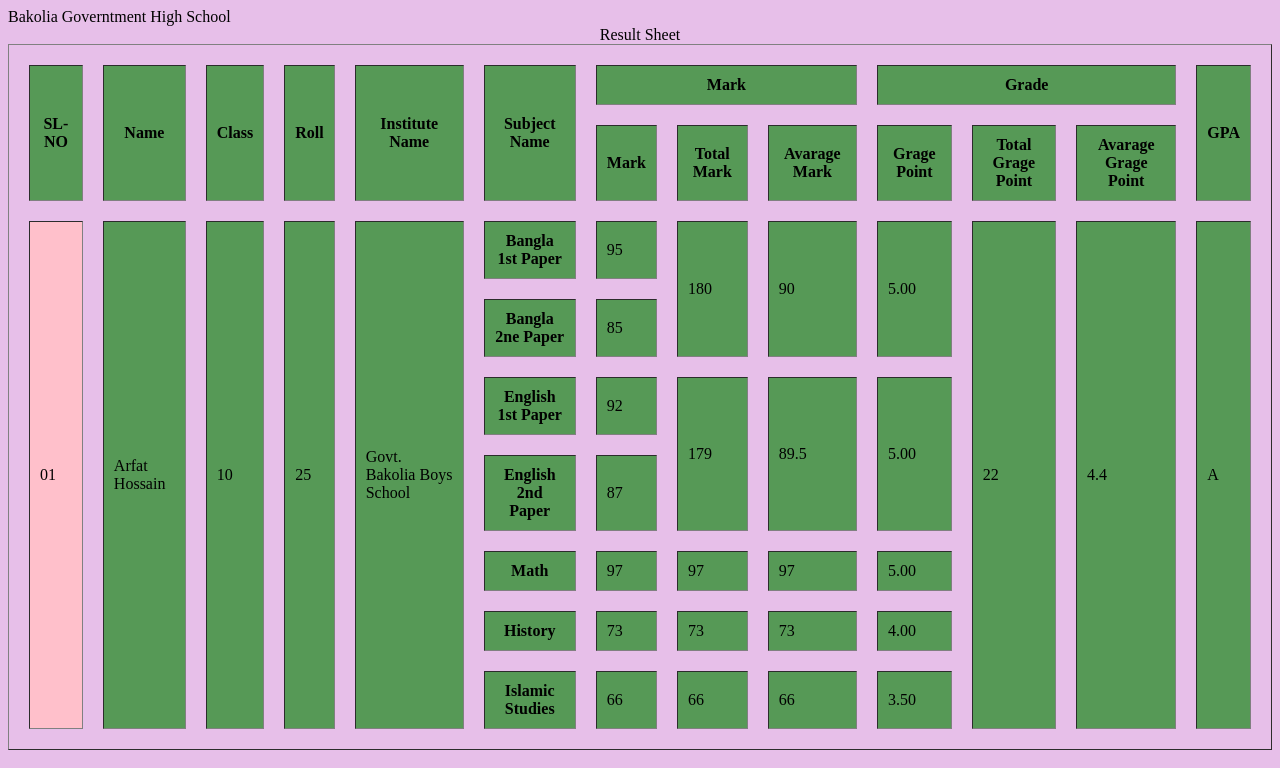
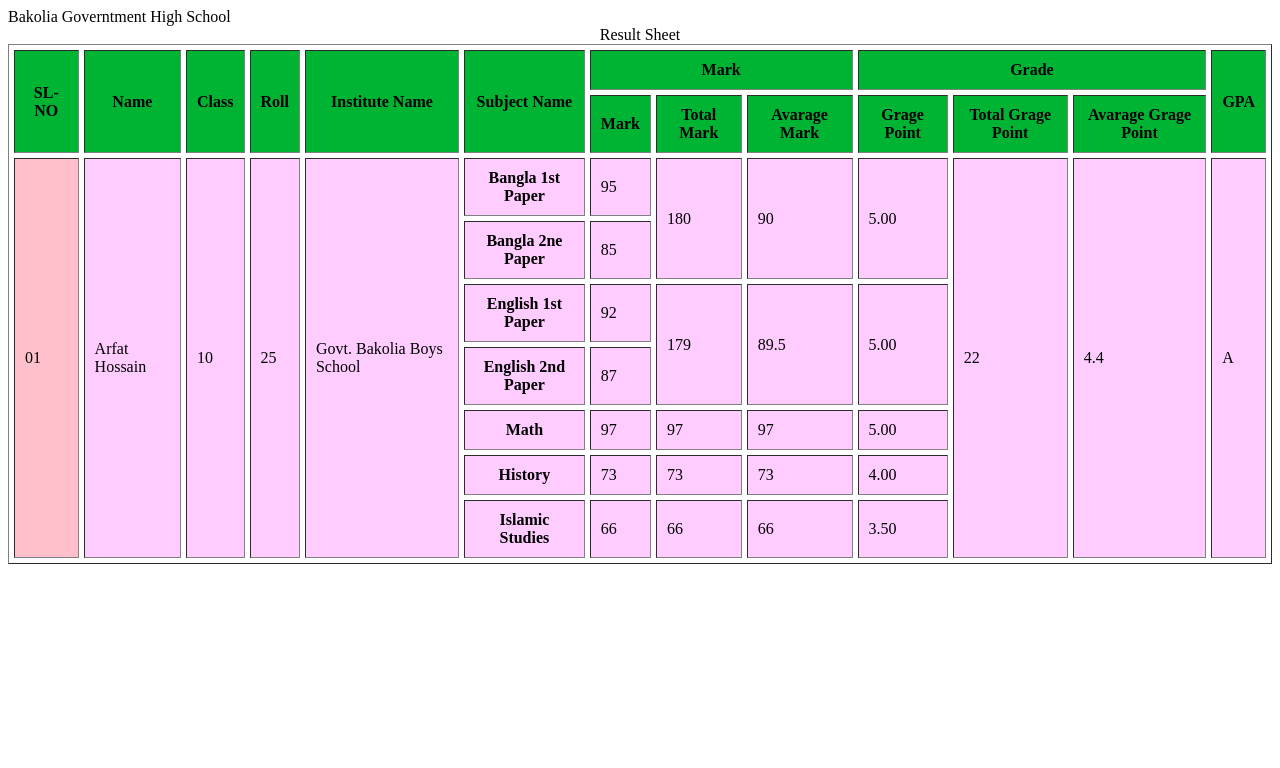
Before and after one commit to kumrulislam1999/Class-2-, a plain HTML site: page index.html in a window 1280 px wide. Drawn offline with Linux system fonts and the light colour scheme.

Commit message:
Update index.html

```diff
--- a/index.html
+++ b/index.html
@@ -2,15 +2,10 @@
 <html>
     <head>
         <title>Table making</title>
-        <style>
-            Body{
-                background-color:rgb(231, 191, 233)
-            }
-            tbody, th{background-color: rgb(86, 153, 86);}
-        </style>
+
     </head>
     <body>
-       <table border="1" cellpadding="10" cellspacing="20">
+       <table border="1" cellpadding="10" cellspacing="5">
         <summary>Bakolia Governtment High School</summary>
         <caption style="text-align:center; caption-side: top;">Result Sheet</caption>
             <thead style="background-color:#00b433 ;">
```
